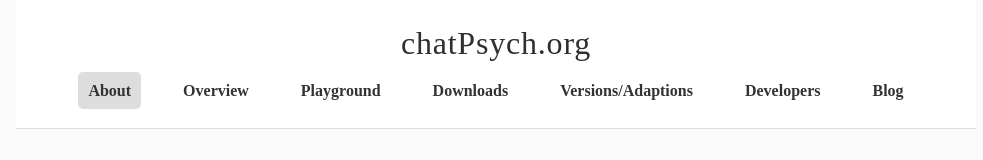
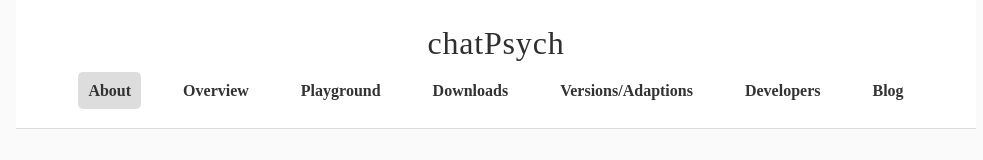
Before and after one commit to chatPsych/chatPsych.github.io, a plain HTML site: page index.html in a window 1280 px wide. Shown: the top 160 px of the page, without its empty margins (144-1127 px from the left). Drawn offline with Linux system fonts and the light colour scheme.

Commit message:
Update index.html

```diff
--- a/index.html
+++ b/index.html
@@ -8,7 +8,7 @@
 <body>
 
 <header>
-  <h1>chatPsych.org</h1>
+  <h1>chatPsych</h1>
   <nav>
     <ul>
       <li><a href="#about" class="nav-button" data-target="about">About</a></li>
```
